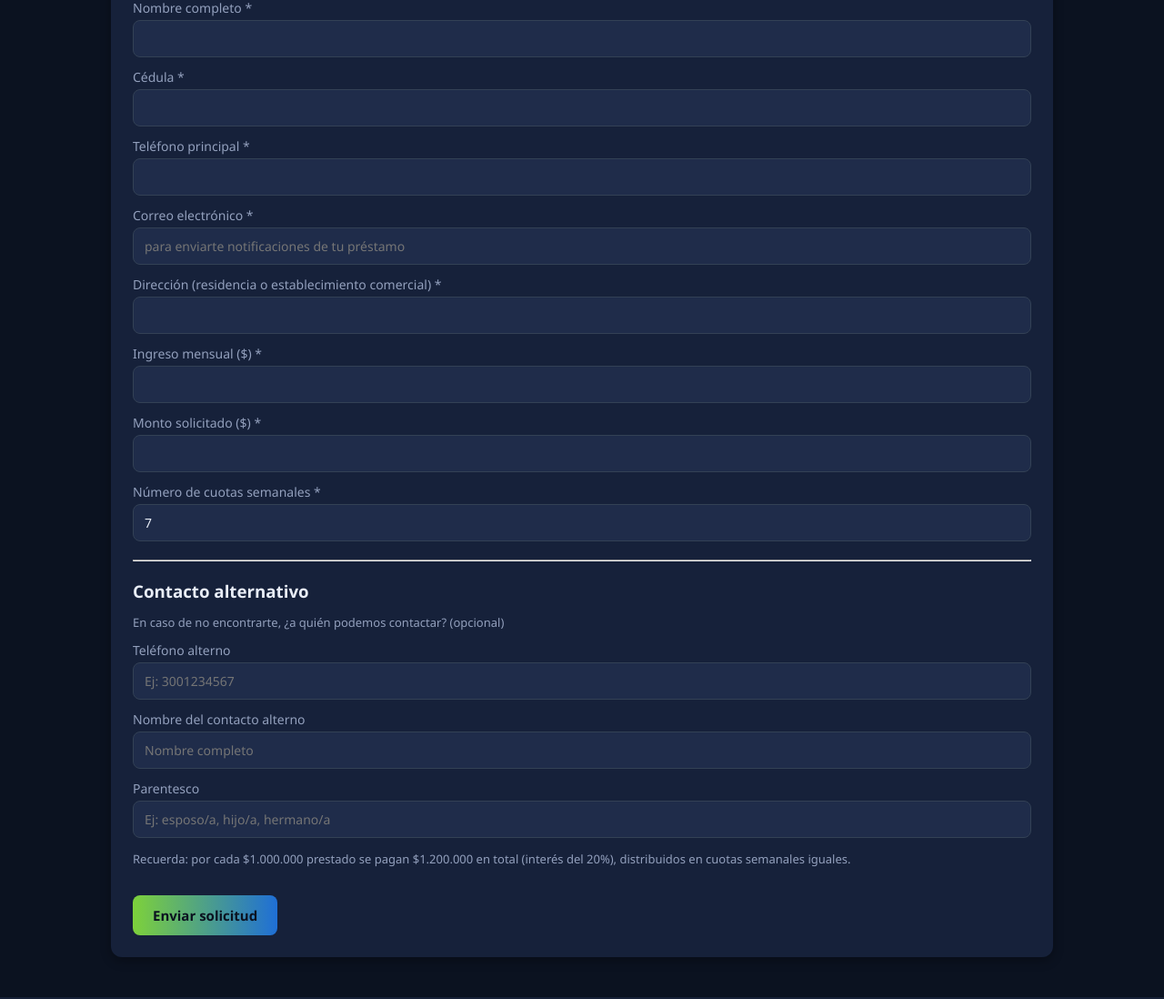
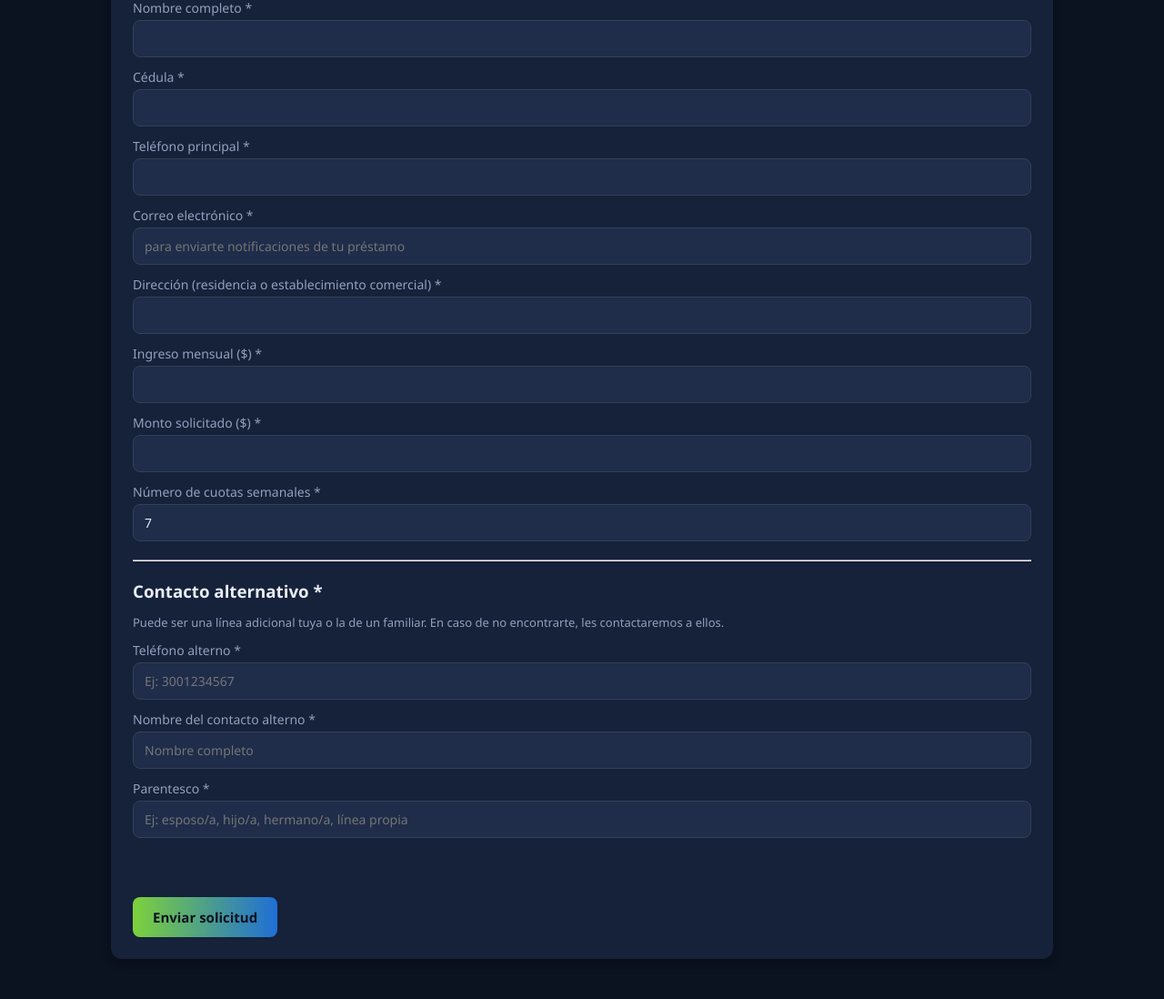
Before and after one commit to jonyflorez12-sudo/Creditoscrecer, a Flask app: page / in a window 1280 px wide. Shown: the part 243-1341 px from the top of the page at 91% size. Run offline with Flask 3, Linux system fonts and the light colour scheme.

Commit message:
Make alternate contact required; add dynamic cuota limit by amount; remove interest text
Co-Authored-By: Claude Sonnet 4.6 <noreply@anthropic.com>

```diff
--- a/templates/registro.html
+++ b/templates/registro.html
@@ -33,26 +33,47 @@
     <input type="number" name="num_cuotas" min="1" max="52" value="7" required>
 
     <hr style="margin:20px 0; border-color:var(--surface2);">
-    <h3 style="margin-bottom:8px;">Contacto alternativo</h3>
+    <h3 style="margin-bottom:4px;">Contacto alternativo *</h3>
     <p style="color:var(--muted); font-size:13px; margin-bottom:12px;">
-      En caso de no encontrarte, ¿a quién podemos contactar? (opcional)
+      Puede ser una línea adicional tuya o la de un familiar. En caso de no encontrarte, les contactaremos a ellos.
     </p>
 
-    <label>Teléfono alterno</label>
-    <input type="text" name="telefono_alterno" placeholder="Ej: 3001234567">
+    <label>Teléfono alterno *</label>
+    <input type="text" name="telefono_alterno" placeholder="Ej: 3001234567" required>
 
-    <label>Nombre del contacto alterno</label>
-    <input type="text" name="nombre_alterno" placeholder="Nombre completo">
+    <label>Nombre del contacto alterno *</label>
+    <input type="text" name="nombre_alterno" placeholder="Nombre completo" required>
 
-    <label>Parentesco</label>
-    <input type="text" name="parentesco_alterno" placeholder="Ej: esposo/a, hijo/a, hermano/a">
+    <label>Parentesco *</label>
+    <input type="text" name="parentesco_alterno" placeholder="Ej: esposo/a, hijo/a, hermano/a, línea propia" required>
 
-    <p style="color:var(--muted); font-size:13px; margin-top:14px;">
-      Recuerda: por cada $1.000.000 prestado se pagan $1.200.000 en total
-      (interés del 20%), distribuidos en cuotas semanales iguales.
-    </p>
+    <p id="nota-cuotas" style="color:var(--muted); font-size:13px; margin-top:14px; padding:10px; background:var(--surface2); border-radius:6px;"></p>
 
     <button type="submit">Enviar solicitud</button>
   </form>
+
+<script>
+const montoCampo = document.querySelector('[name="monto_solicitado"]');
+const cuotasCampo = document.querySelector('[name="num_cuotas"]');
+const nota = document.getElementById('nota-cuotas');
+
+function actualizarCuotas() {
+  const monto = parseFloat(montoCampo.value) || 0;
+  let maxCuotas, sugerida;
+  if (monto <= 0) { nota.textContent = ''; return; }
+  if (monto <= 300000)       { maxCuotas = 3;  sugerida = 3; }
+  else if (monto <= 500000)  { maxCuotas = 5;  sugerida = 4; }
+  else if (monto <= 1000000) { maxCuotas = 7;  sugerida = 6; }
+  else if (monto <= 2000000) { maxCuotas = 10; sugerida = 8; }
+  else                        { maxCuotas = 16; sugerida = 12; }
+
+  cuotasCampo.max = maxCuotas;
+  if (parseInt(cuotasCampo.value) > maxCuotas) cuotasCampo.value = maxCuotas;
+  nota.textContent = `Para un monto de $${monto.toLocaleString('es-CO')}, el máximo de cuotas es ${maxCuotas} semanas. Sugerido: ${sugerida} cuotas.`;
+}
+
+montoCampo.addEventListener('input', actualizarCuotas);
+cuotasCampo.addEventListener('input', actualizarCuotas);
+</script>
 </div>
 {% endblock %}
```
